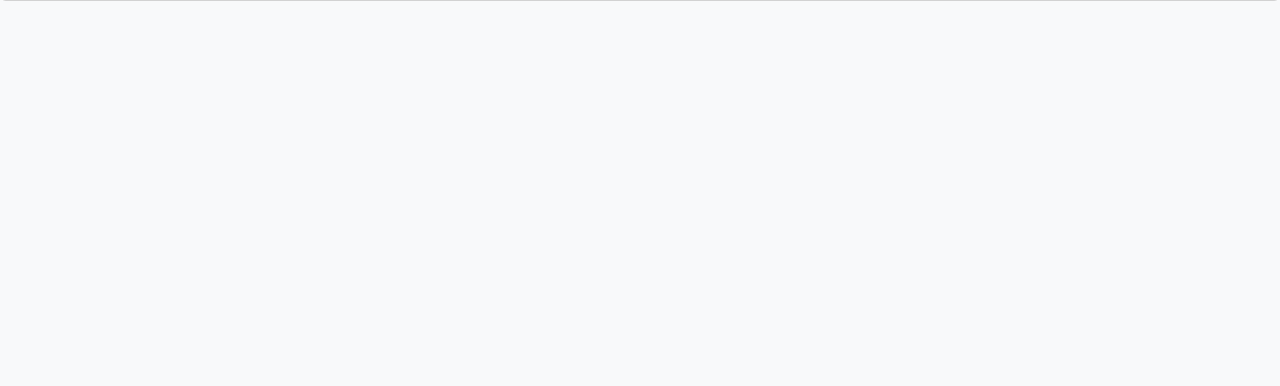
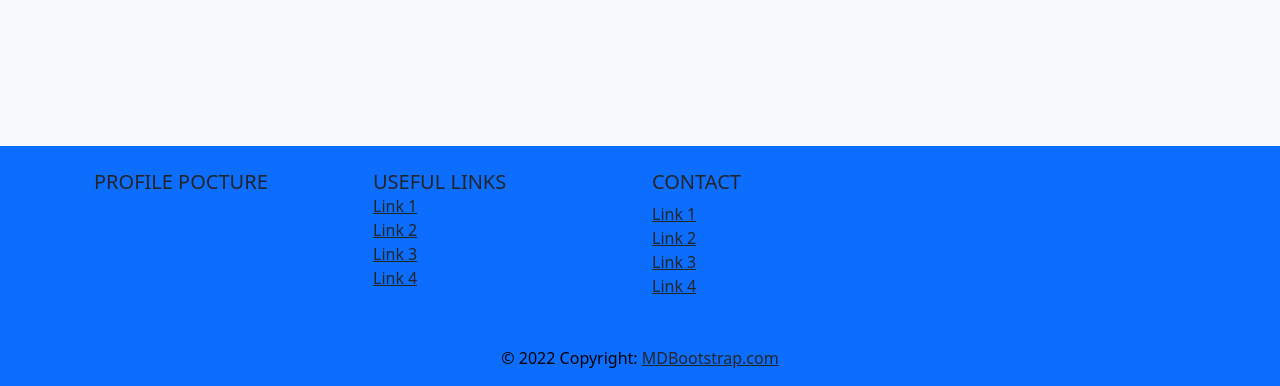
Before and after one commit to BraxtonQuintero/final-captsone-project, a Flask app: page /eights in a window 1280 px wide. Shown: the part 414-800 px from the top of the page. Run offline with Flask 3, Linux system fonts and the light colour scheme; the visitor is signed in with stand-in values (Sample User, id 1).

Commit message:
fixed footer

```diff
--- a/app/forms.py
+++ b/app/forms.py
@@ -14,3 +14,8 @@ class LogInForm(FlaskForm):
     username = StringField('Username', validators=[DataRequired()])
     password = PasswordField('Password', validators=[DataRequired()])
     submit = SubmitField()
+
+class MatchForm(FlaskForm):
+    modes = StringField('Type of Mode', validators=[DataRequired()])
+    maps = StringField('Maps', validators=[DataRequired()])
+    submit = SubmitField()
--- a/app/models.py
+++ b/app/models.py
@@ -31,3 +31,29 @@ class User(db.Model, UserMixin):
 @login.user_loader
 def load_user(user_id):
     return User.query.get(user_id)
+
+class Matches(db.Model):
+    id = db.Column(db.Integer, primary_key=True)
+    modes = db.Column(db.String(50), nullable=False)
+    maps = db.Column(db.String(255), nullable=False)
+    date_created = db.Column(db.DateTime, nullable=False, default=datetime.utcnow)
+    user_id = db.Column(db.Integer, db.ForeignKey('user.id'))
+
+    def __init__(self, **kwargs):
+        super().__init__(**kwargs)
+        db.session.add(self)
+        db.session.commit()
+
+    def __repr__(self):
+        return f"<Post {self.id} | {self.title}>"
+
+    def update(self, **kwargs):
+        for key, value in kwargs.items():
+            if key in {'title', 'body'}:
+                setattr(self, key, value)
+
+        db.session.commit()
+
+    def delete(self):
+        db.session.delete(self)
+        db.session.commit()
--- a/app/routes.py
+++ b/app/routes.py
@@ -1,8 +1,9 @@
 from flask import render_template, redirect, url_for, flash
 from flask_login import login_user, logout_user, login_required, current_user
 from app import app
-from app.forms import SignUpForm, LogInForm
-from app.models import User
+from app import models
+from app.forms import MatchForm, SignUpForm, LogInForm
+from app.models import User, Matches
 
 @app.route("/")
 def index():
@@ -47,7 +48,6 @@ def login():
 
     return render_template('login.html', form=form)
 
-
 @app.route('/logout')
 def logout():
     logout_user()
@@ -64,15 +64,20 @@ def account():
 
     return render_template('account.html', account=account)
 
-@app.route("/eights", methods= ["GET"])
+@app.route("/match", methods= ["GET", "POST"])
 @login_required
-def eights():
-    email = User.email
-    username = User.username
+def match():
+    form = MatchForm()
+    if form.validate_on_submit():
+        maps = form.maps.data
+        modes = form.modes.data
 
-    account = User.query.filter_by(username=username, email=email)
+        eights_lobby = Matches.filter_by(maps=maps, modes=modes)
 
-    return render_template('eights.html', account=account)
+        print(eights_lobby)
+        return redirect(url_for('match'))
+
+    return render_template('index.html', form=form)
 
 @app.route("/teamates", methods= ["GET"])
 @login_required
@@ -83,3 +88,13 @@ def teamates():
     account = User.query.filter_by(username=username, email=email)
 
     return render_template('teamates.html', account=account)
+
+@app.route("/eights", methods= ["GET", "POST"])
+@login_required
+def eights():
+    email = User.email
+    username = User.username
+
+    account = User.query.filter_by(username=username, email=email)
+
+    return render_template('eights.html', account=account)
--- a/app/templates/base.html
+++ b/app/templates/base.html
@@ -5,7 +5,7 @@
     <meta http-equiv="X-UA-Compatible" content="IE=edge">
     <meta name="viewport" content="width=device-width, initial-scale=1.0">
     <link rel="stylesheet" href="https://cdn.jsdelivr.net/npm/bootstrap@5.2.2/dist/css/bootstrap.min.css">
-    <title>Wagers</title>
+    <title>Hub</title>
 </head>
 <body class="bg-light">
     {% include 'navbar.html' %}
--- a/app/templates/eights.html
+++ b/app/templates/eights.html
@@ -1,9 +1,12 @@
 {% extends "base.html" %}
+
+{% block title %}This is the 8's page{% endblock %}
 
 {% block content %}
 
 <div class="row align-items-center justify-content-evenly">
     <h1>This is the 8's page</h1>
+    <button class="bg-primary" src="http://127.0.0.1:5000/match">Find 8's Lobby</button>
 </div>
 
 {% endblock content %}
--- a/app/templates/footer.html
+++ b/app/templates/footer.html
@@ -1,20 +1,56 @@
-<div class="card">
-    <div class="card-header bg-primary text-center fw-semibold fs-3">
-      Featured
+<footer class="bg-primary text-center text-lg-start fixed-bottom">
+  <div class="container p-4">
+    <div class="row">
+      <div class="col-lg-3 col-md-6 mb-4 mb-md-0">
+        <h5 class="text-uppercase">Profile Pocture</h5>
+        </ul>
+      </div>
+
+      <div class="col-lg-3 col-md-6 mb-4 mb-md-0">
+        <h5 class="text-uppercase mb-0">Useful links</h5>
+
+        <ul class="list-unstyled">
+          <li>
+            <a href="#!" class="text-dark">Link 1</a>
+          </li>
+          <li>
+            <a href="#!" class="text-dark">Link 2</a>
+          </li>
+          <li>
+            <a href="#!" class="text-dark">Link 3</a>
+          </li>
+          <li>
+            <a href="#!" class="text-dark">Link 4</a>
+          </li>
+        </ul>
+      </div>
+
+      <div class="col-lg-3 col-md-6 mb-4 mb-md-0">
+        <h5 class="text-uppercase">Contact</h5>
+
+        <ul class="list-unstyled mb-0">
+          <li>
+            <a href="#!" class="text-dark">Link 1</a>
+          </li>
+          <li>
+            <a href="#!" class="text-dark">Link 2</a>
+          </li>
+          <li>
+            <a href="#!" class="text-dark">Link 3</a>
+          </li>
+          <li>
+            <a href="#!" class="text-dark">Link 4</a>
+          </li>
+        </ul>
+
+      </div>
+
     </div>
-    <div class="card-body text-center">
-        <div class="container text-center">
-            <div class="row align-items-start">
-              <div class="col">
-                <img src="https://picsum.photos/200/200" class="img-thumbnail" alt="...">
-              </div>
-              <div class="col">
-                Useful Links
-              </div>
-              <div class="col">
-                Contact
-              </div>
-        </div>
-    </div>
-    </div>
-</div>
+
+  </div>
+
+  <div class="text-center text-black p-3">
+    © 2022 Copyright:
+    <a class="text-dark" href="https://mdbootstrap.com/">MDBootstrap.com</a>
+  </div>
+</footer>
```
Also changed, not shown: app/templates/match.html (added, +19 -0 lines).
